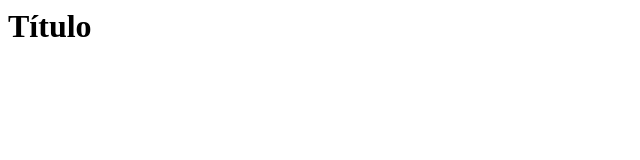
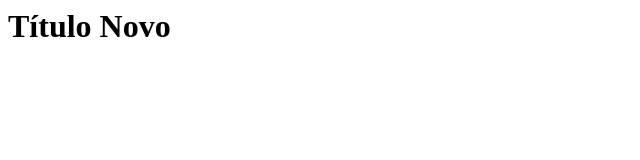
Before and after one commit to Al3x1sCS/ios-brq-2022-03-15, a plain HTML site: page index.html in a window 1280 px wide. Shown: the whole page, without its empty margins (0-640 px from the left). Drawn offline with Linux system fonts and the light colour scheme.

Commit message:
Ajustando o título

```diff
--- a/index.html
+++ b/index.html
@@ -1,6 +1,6 @@
 <html>
     <title>Minha nova branch</title>
     <body>
-        <h1> Título </h1>
+        <h1> Título Novo </h1>
     </body>
 </html>
```
